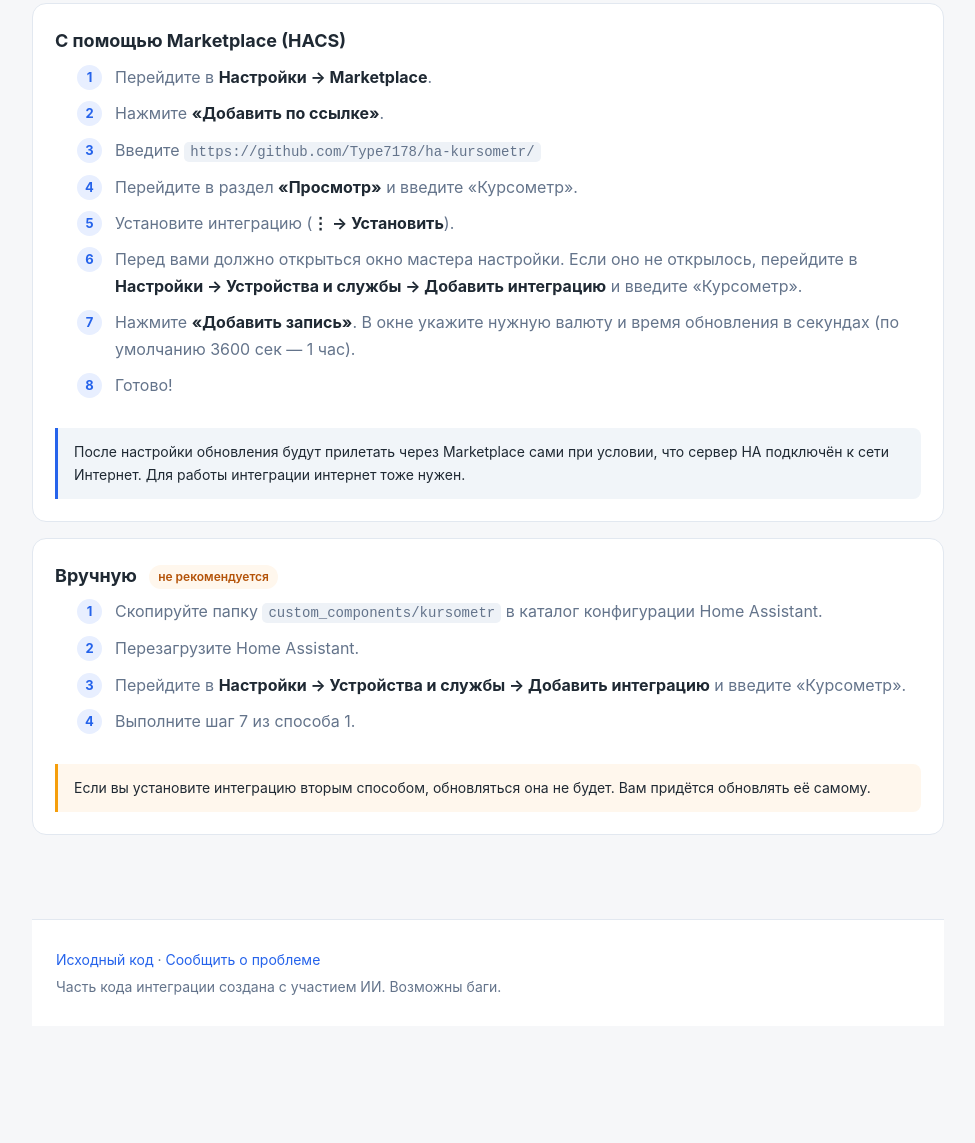
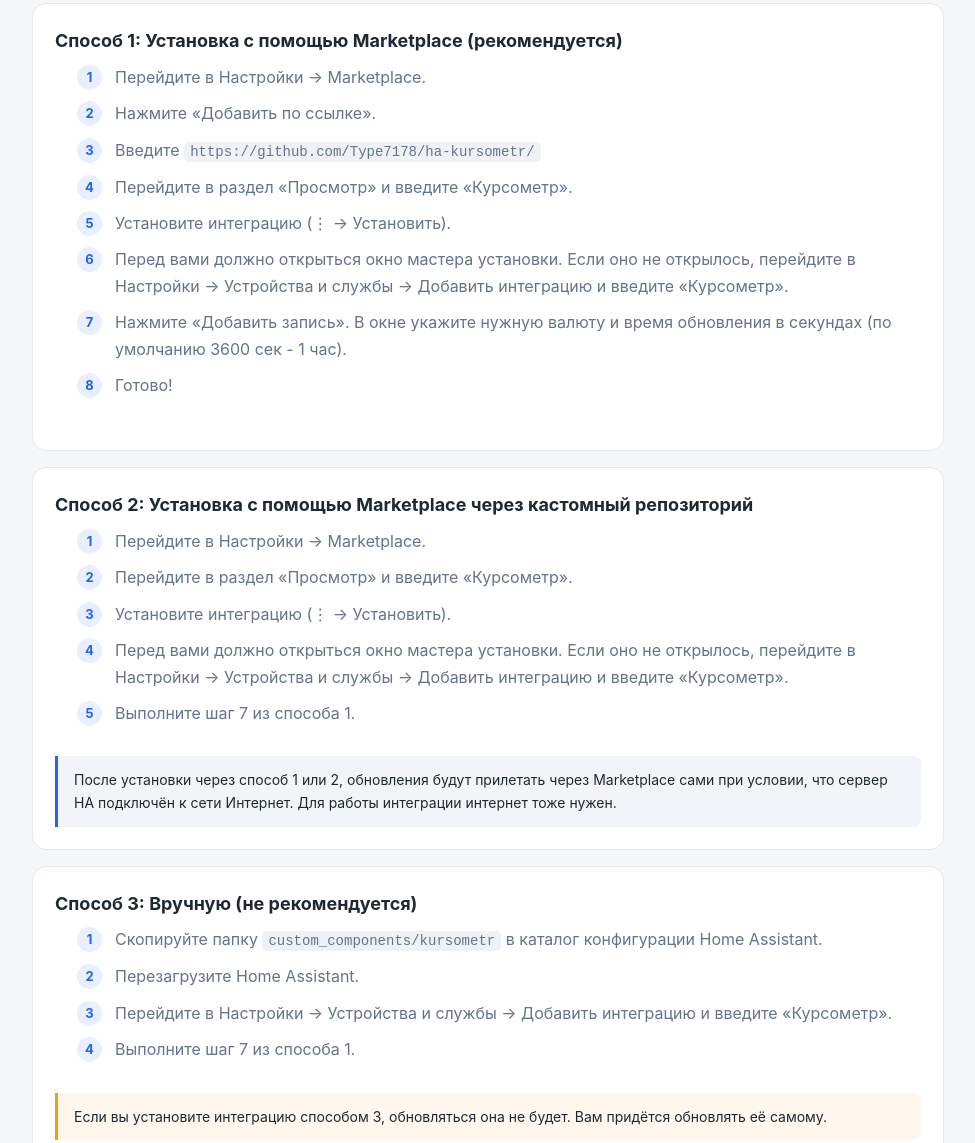
Before and after one commit to Type7178/ha-kursometr, a plain HTML site: page docs/index.html in a window 1280 px wide. Shown: the part 1134-2277 px from the top of the page, without its empty margins (152-1127 px from the left). Before the commit the page ends 2160 px from the top, so only its background shows below. Drawn offline with Linux system fonts and the light colour scheme.

Commit message:
Обновить способы установки на сайте по README

```diff
--- a/docs/index.html
+++ b/docs/index.html
@@ -60,29 +60,40 @@
       <h2>Установка</h2>
 
       <div class="card wide">
-        <h3>С помощью Marketplace (HACS)</h3>
+        <h3>Способ 1: Установка с помощью Marketplace (рекомендуется)</h3>
         <ol class="steps">
-          <li>Перейдите в <strong>Настройки → Marketplace</strong>.</li>
-          <li>Нажмите <strong>«Добавить по ссылке»</strong>.</li>
+          <li>Перейдите в Настройки → Marketplace.</li>
+          <li>Нажмите «Добавить по ссылке».</li>
           <li>Введите <code>https://github.com/Type7178/ha-kursometr/</code></li>
-          <li>Перейдите в раздел <strong>«Просмотр»</strong> и введите «Курсометр».</li>
-          <li>Установите интеграцию (<strong>⋮ → Установить</strong>).</li>
-          <li>Перед вами должно открыться окно мастера настройки. Если оно не открылось, перейдите в <strong>Настройки → Устройства и службы → Добавить интеграцию</strong> и введите «Курсометр».</li>
-          <li>Нажмите <strong>«Добавить запись»</strong>. В окне укажите нужную валюту и время обновления в секундах (по умолчанию 3600 сек — 1 час).</li>
+          <li>Перейдите в раздел «Просмотр» и введите «Курсометр».</li>
+          <li>Установите интеграцию (⋮ → Установить).</li>
+          <li>Перед вами должно открыться окно мастера установки. Если оно не открылось, перейдите в Настройки → Устройства и службы → Добавить интеграцию и введите «Курсометр».</li>
+          <li>Нажмите «Добавить запись». В окне укажите нужную валюту и время обновления в секундах (по умолчанию 3600 сек - 1 час).</li>
           <li>Готово!</li>
         </ol>
-        <p class="note">После настройки обновления будут прилетать через Marketplace сами при условии, что сервер HA подключён к сети Интернет. Для работы интеграции интернет тоже нужен.</p>
       </div>
 
       <div class="card wide">
-        <h3>Вручную <span class="badge">не рекомендуется</span></h3>
+        <h3>Способ 2: Установка с помощью Marketplace через кастомный репозиторий</h3>
+        <ol class="steps">
+          <li>Перейдите в Настройки → Marketplace.</li>
+          <li>Перейдите в раздел «Просмотр» и введите «Курсометр».</li>
+          <li>Установите интеграцию (⋮ → Установить).</li>
+          <li>Перед вами должно открыться окно мастера установки. Если оно не открылось, перейдите в Настройки → Устройства и службы → Добавить интеграцию и введите «Курсометр».</li>
+          <li>Выполните шаг 7 из способа 1.</li>
+        </ol>
+        <p class="note">После установки через способ 1 или 2, обновления будут прилетать через Marketplace сами при условии, что сервер HA подключён к сети Интернет. Для работы интеграции интернет тоже нужен.</p>
+      </div>
+
+      <div class="card wide">
+        <h3>Способ 3: Вручную (не рекомендуется)</h3>
         <ol class="steps">
           <li>Скопируйте папку <code>custom_components/kursometr</code> в каталог конфигурации Home Assistant.</li>
           <li>Перезагрузите Home Assistant.</li>
-          <li>Перейдите в <strong>Настройки → Устройства и службы → Добавить интеграцию</strong> и введите «Курсометр».</li>
+          <li>Перейдите в Настройки → Устройства и службы → Добавить интеграцию и введите «Курсометр».</li>
           <li>Выполните шаг 7 из способа 1.</li>
         </ol>
-        <p class="note warning">Если вы установите интеграцию вторым способом, обновляться она не будет. Вам придётся обновлять её самому.</p>
+        <p class="note warning">Если вы установите интеграцию способом 3, обновляться она не будет. Вам придётся обновлять её самому.</p>
       </div>
     </section>
   <footer>
```
